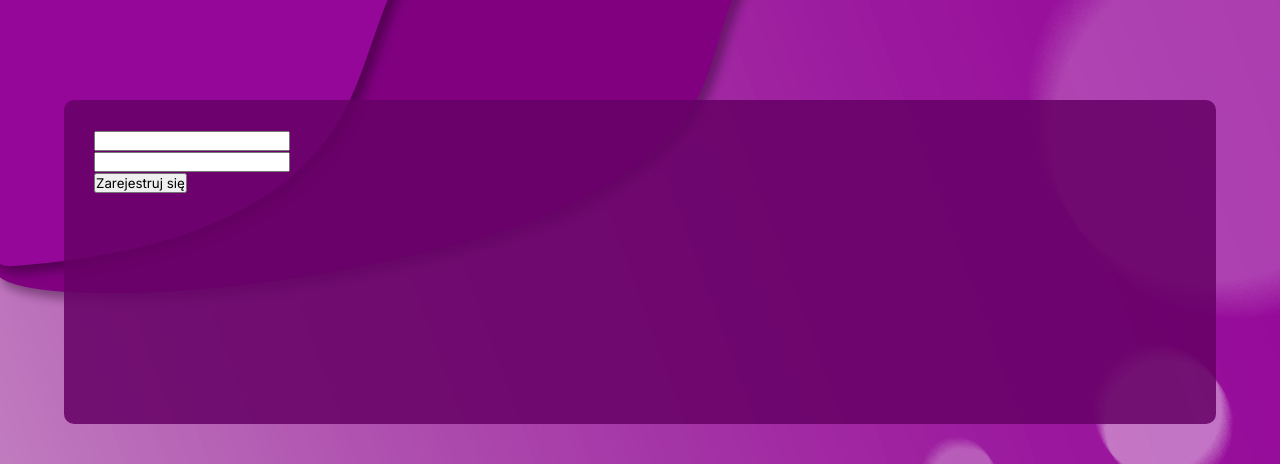
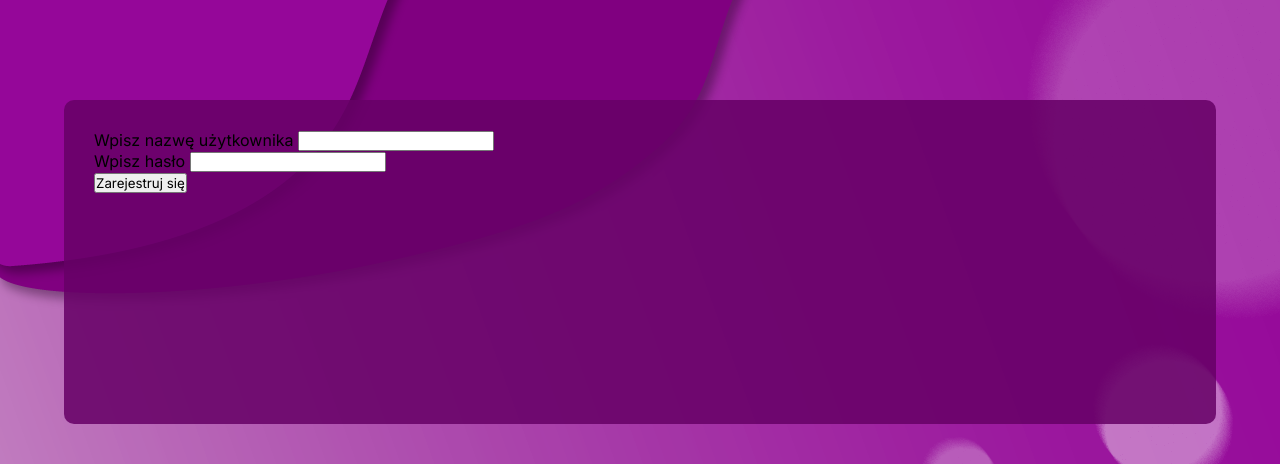
Before and after one commit to Igorzysko1/GhostCards, a PHP site: page /rejestracja.php in a window 1280 px wide. Shown: the part 194-658 px from the top of the page. Run offline with PHP 8.4, Linux system fonts and the light colour scheme.

Commit message:
Add form groups

```diff
--- a/rejestracja.php
+++ b/rejestracja.php
@@ -1,8 +1,14 @@
 <?php include "includes/header.php"; ?>
 
 <form action="" method="post">
-    <input type="text" name="nazwa" required><br>
-    <input type="password" name="haslo" required><br>
+    <div class="form-group">
+        <label for="nazwa">Wpisz nazwę użytkownika</label>
+        <input type="text" name="nazwa" id="nazwa" required>
+    </div>
+    <div class="form-group">
+        <label for="haslo">Wpisz hasło</label>
+        <input type="password" name="haslo" id="haslo" required>
+    </div>
     <input type="submit" value="Zarejestruj się">
 </form>
 
```
